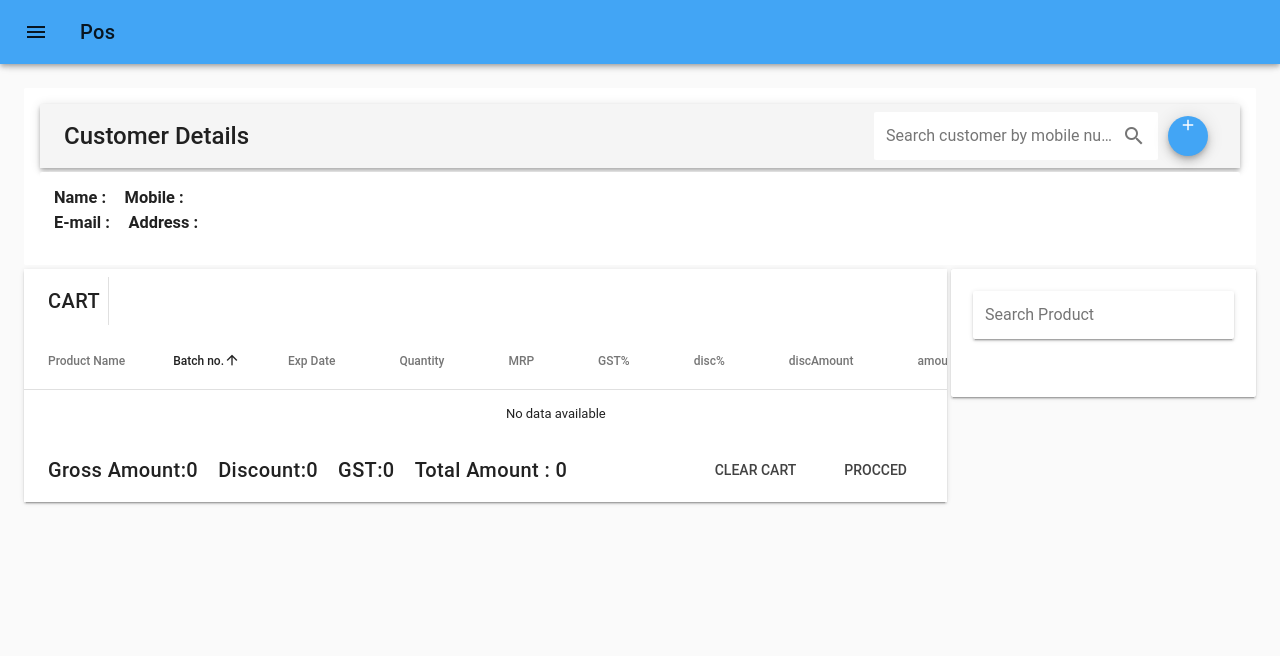
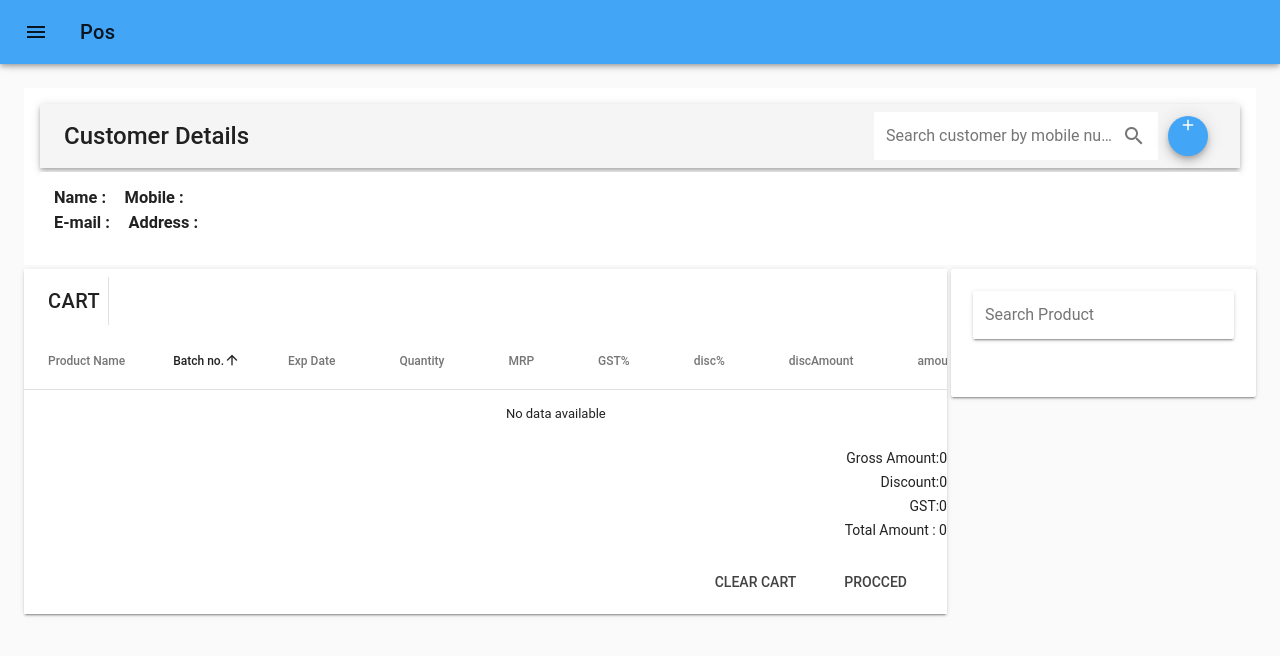
Before and after one commit to bhagath-charan/pos, a Vue app: page / in a window 1280 px wide. Shown: the top 656 px of the page. Built offline with nearby package versions, Linux system fonts and the light colour scheme; a small style sheet from the web is missing; the HTML template or start-up script is replaced by a standard one.

Commit message:
modified discount

```diff
--- a/src/components/DataTable.vue
+++ b/src/components/DataTable.vue
@@ -44,11 +44,24 @@
         </td>
       </template>
     </v-data-table>
-    <v-toolbar flat color="white">
-    <v-toolbar-title>Gross Amount:{{pos.GrossAmount}}</v-toolbar-title>
-    <v-toolbar-title>Discount:{{pos.totalDiscount}}</v-toolbar-title>
-    <v-toolbar-title>GST:{{pos.gst}}</v-toolbar-title>
-      <v-toolbar-title>Total Amount : {{ pos.totalAmount }}</v-toolbar-title>
+
+
+    <v-list>
+    <v-list-tile-content>
+      <v-list-tile-title class="text-lg-right">Gross Amount:{{pos.GrossAmount}}</v-list-tile-title>
+    </v-list-tile-content>
+    <v-list-tile-content>
+      <v-list-tile-title class="text-lg-right">Discount:{{pos.totalDiscount}}</v-list-tile-title>
+    </v-list-tile-content>
+    <v-list-tile-content>
+      <v-list-tile-title class="text-lg-right">GST:{{pos.gst}}</v-list-tile-title>
+    </v-list-tile-content>
+    <v-list-tile-content>
+      <v-list-tile-title class="text-lg-right">Total Amount : {{ pos.totalAmount }}</v-list-tile-title>
+    </v-list-tile-content>
+    <v-spacer></v-spacer>
+    </v-list>
+      <v-toolbar flat color="white">
       <v-spacer></v-spacer>
       <v-btn color="secondary" class="mb-1" flat @click="clearPos()">Clear Cart</v-btn>
       <v-btn color="secondary" class="mb-1" flat @click="proceed(pos)">Procced</v-btn>
@@ -59,7 +72,6 @@
 <script>
 import axios from "axios";
 import { posEventBus } from "../main";
-
 export default {
   name: "DataTable",
   data: () => ({
@@ -99,13 +111,11 @@ export default {
     },
     editedIndex: -1
   }),
-
   watch: {
     dialog(val) {
       val || this.close();
     }
   },
-
   created() {
     posEventBus.$on("selectedProduct", product => {
       this.lineItem.product = product;
@@ -121,14 +131,12 @@ export default {
       this.pos.customer = customer
     })
   },
-
   methods: {
     deleteItem(item) {
       const index = this.pos.lineItems.indexOf(item);
       confirm("Are you sure you want to delete this item?") &&
         this.pos.lineItems.splice(index, 1);
     },
-
     increment(item) {
       item.quantity++;
     },
@@ -139,7 +147,6 @@ export default {
         item.quantity--;
       }
     },
-
     close() {
       this.dialog = false;
       setTimeout(() => {
@@ -147,7 +154,6 @@ export default {
         this.editedIndex = -1;
       }, 300);
     },
-
     clearPos() {
       this.dialog = false;
       setTimeout(() => {
@@ -161,56 +167,41 @@ export default {
         );
       }, 300);
     },
-
     netTotal() {
       this.pos.totalAmount = this.pos.lineItems
         .map(e => e.amount)
         .reduce((prev, next) => prev + next);
     },
-
     gstTotal(){
     this.pos.gst = this.pos.lineItems
       .map(e => e.gst)
       .reduce((prev, next) =>prev + next);
     },
-
     grossAmount(){
     this.pos.GrossAmount = this.pos.lineItems
       .map(e => e.amount)
       .reduce((prev,next) => prev + next);
     },
-
     totalDiscount(){
     this.pos.totalDiscount = this.pos.lineItems
-        .map(e => e.discount)
+        .map(e => e.discountAmount)
         .reduce((prev,next) => prev + next);
     },
-
     calculateAmount(item, value) {
       const index = this.pos.lineItems.indexOf(item);
-
       let amount = value * this.pos.lineItems[index].product.mrp;
-
       let gst = amount * this.pos.lineItems[index].product.gst/100;
-
       console.log(gst);
-
       let discountAmount = (amount * this.pos.lineItems[index].discount) / 100;
-
       this.pos.lineItems[index].amount = (amount + gst) - discountAmount;
-
       this.pos.lineItems[index].amount = amount;
-
       this.pos.lineItems[index].gst = gst;
-
       this.pos.lineItems[index].discountAmount = discountAmount;
-
       this.netTotal();
       this.gstTotal();
       this.grossAmount();
       this.totalDiscount();
     },
-
     proceed(data) {
       //change the get to post
       axios
```
